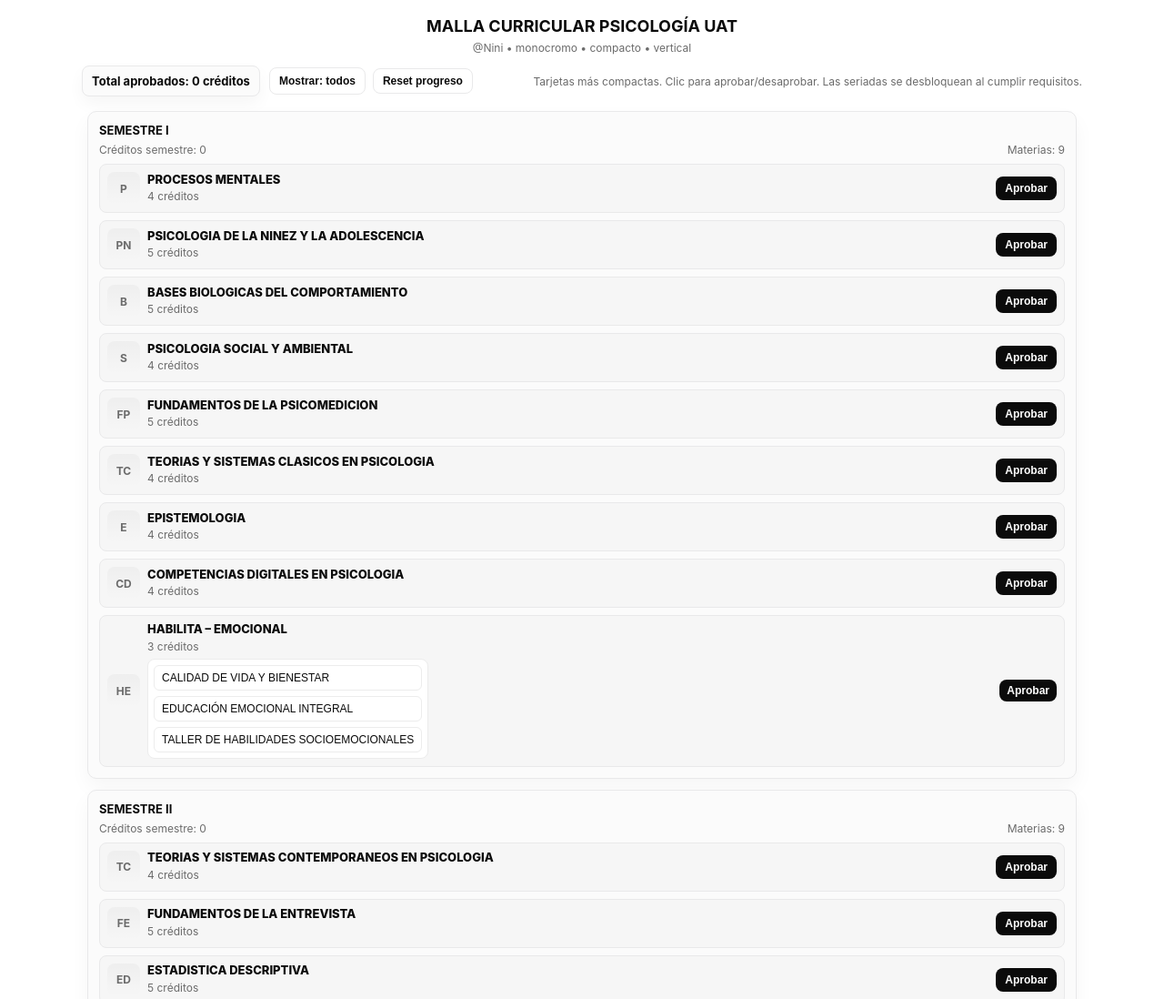
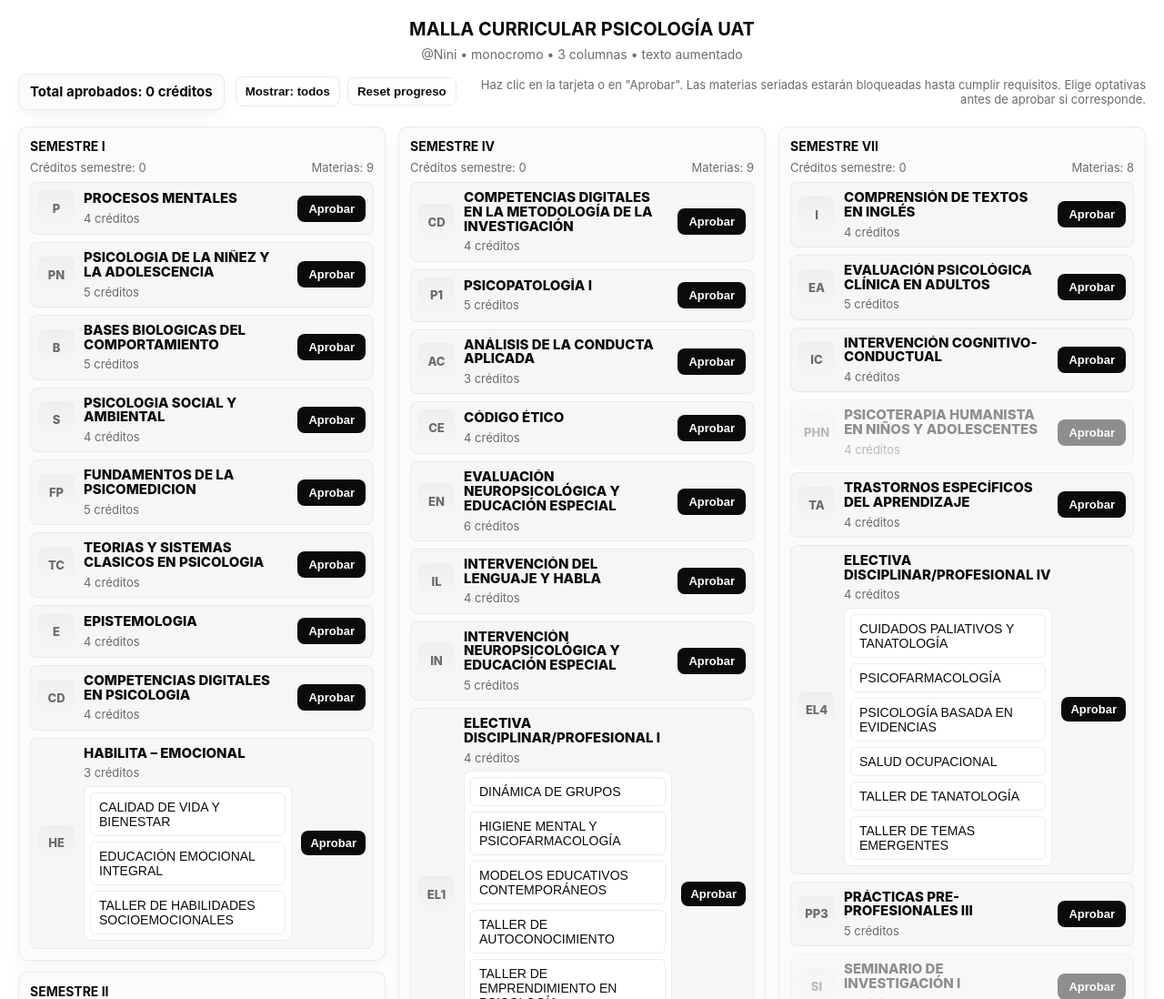
Before and after one commit to hanwiwi/psicolog-a-malla-uat-nini, a plain HTML site: page index.html in a window 1280 px wide. Shown: the top 1098 px of the page at 91% size. Drawn offline with Linux system fonts and the light colour scheme.

Commit message:
Update index.html

```diff
--- a/index.html
+++ b/index.html
@@ -3,7 +3,7 @@
 <head>
 <meta charset="utf-8" />
 <meta name="viewport" content="width=device-width,initial-scale=1" />
-<title>Malla Psicología UAT — @Nini (compacto, vertical)</title>
+<title>Malla Psicología UAT — @Nini (3 columnas)</title>
 <style>
   :root{
     --bg:#ffffff;
@@ -16,6 +16,8 @@
     --shadow: rgba(6,10,15,0.04);
     --opt-bg:#ffffff;
     --opt-border:#ececec;
+    --gap:14px;
+    --font-size:15px; /* ligeramente más grande */
   }
   *{box-sizing:border-box}
   body{
@@ -23,62 +25,84 @@
     font-family: Inter, system-ui, -apple-system, "Segoe UI", Roboto, Arial;
     background:var(--bg);
     color:var(--text);
-    padding:18px;
+    padding:20px;
     -webkit-font-smoothing:antialiased;
-    font-size:13px;
+    font-size:var(--font-size);
+    line-height:1.25;
   }
 
-  header{max-width:1100px;margin:0 auto 10px;text-align:center}
-  header h1{margin:0;font-size:18px}
-  header p{margin:6px 0 0;color:var(--muted);font-size:12px}
+  header{max-width:1300px;margin:0 auto 12px;text-align:center}
+  header h1{margin:0;font-size:20px}
+  header p{margin:6px 0 0;color:var(--muted);font-size:14px}
 
-  .top{max-width:1100px;margin:12px auto 16px;display:flex;gap:10px;align-items:center;flex-wrap:wrap;justify-content:space-between}
-  .counter{background:var(--panel);padding:8px 10px;border-radius:8px;border:1px solid var(--border);font-weight:700;box-shadow:0 8px 18px var(--shadow);font-size:13px}
+  .top{max-width:1300px;margin:12px auto 18px;display:flex;gap:12px;align-items:center;flex-wrap:wrap;justify-content:space-between}
+  .counter{background:var(--panel);padding:10px 12px;border-radius:9px;border:1px solid var(--border);font-weight:700;box-shadow:0 8px 18px var(--shadow)}
   .controls{display:flex;gap:8px;align-items:center}
-  .btn{background:transparent;border:1px solid var(--border);padding:7px 10px;border-radius:8px;cursor:pointer;color:var(--text);font-weight:600;font-size:12px}
+  .btn{background:transparent;border:1px solid var(--border);padding:8px 10px;border-radius:9px;cursor:pointer;color:var(--text);font-weight:600}
   .btn.primary{background:var(--text);color:#fff;border:0}
-  .instructions{color:var(--muted);font-size:12px;flex:1;text-align:right}
+  .instructions{color:var(--muted);font-size:13px;flex:1;text-align:right}
 
-  main{max-width:1100px;margin:0 auto;display:flex;flex-direction:column;gap:12px;padding:0 6px}
+  /* Grid de 3 columnas */
+  .grid{
+    max-width:1300px;
+    margin:0 auto;
+    display:grid;
+    grid-template-columns:repeat(3, 1fr);
+    gap:var(--gap);
+    align-items:start;
+  }
+
+  /* Cada columna tendrá semestres apilados */
+  .col{display:flex;flex-direction:column;gap:12px}
 
   .semester{background:var(--panel);border-radius:10px;padding:12px;border:1px solid var(--border);box-shadow:0 10px 22px var(--shadow)}
-  .semester h2{margin:0 0 6px;text-transform:uppercase;font-size:13px}
-  .sem-info{display:flex;justify-content:space-between;gap:10px;color:var(--muted);font-size:12px;margin-bottom:8px}
+  .semester h2{margin:0 0 6px;text-transform:uppercase;font-size:14px}
+  .sem-info{display:flex;justify-content:space-between;gap:10px;color:var(--muted);font-size:13px;margin-bottom:8px}
 
   .subjects{display:flex;flex-direction:column;gap:8px}
 
   /* COMPACT CARD */
-  .card{background:var(--card);border-radius:8px;padding:8px;display:flex;gap:8px;border:1px solid var(--border);align-items:center;transition:transform .12s;cursor:pointer}
+  .card{background:var(--card);border-radius:8px;padding:8px;display:flex;gap:10px;border:1px solid var(--border);align-items:center;transition:transform .12s;cursor:pointer}
   .card:hover{transform:translateY(-2px)}
   .card.locked{opacity:0.45;cursor:not-allowed;transform:none}
   .card.checked{background:var(--card-checked);text-decoration:line-through;color:var(--text)}
 
-  .left{display:flex;gap:8px;align-items:center;flex:1;min-width:0}
-  .badge{min-width:36px;height:36px;border-radius:8px;background:linear-gradient(180deg,rgba(0,0,0,0.03),transparent);display:flex;align-items:center;justify-content:center;font-weight:700;color:var(--muted);font-size:12px;padding:6px;flex-shrink:0}
+  .left{display:flex;gap:10px;align-items:center;flex:1;min-width:0}
+  .badge{min-width:40px;height:40px;border-radius:8px;background:linear-gradient(180deg,rgba(0,0,0,0.03),transparent);display:flex;align-items:center;justify-content:center;font-weight:800;color:var(--muted);font-size:13px;padding:6px;flex-shrink:0}
   .meta{display:flex;flex-direction:column;min-width:0}
-  .name{font-weight:800;font-size:13px;line-height:1.05;overflow:hidden;text-overflow:ellipsis}
-  .credits{font-size:12px;color:var(--muted);margin-top:4px}
+  .name{font-weight:800;font-size:15px;line-height:1.05;overflow:hidden;text-overflow:ellipsis}
+  .credits{font-size:13px;color:var(--muted);margin-top:6px}
 
   .actions{display:flex;flex-direction:column;gap:6px;align-items:flex-end;flex-shrink:0}
-  .approve{background:var(--text);color:white;border:0;padding:6px 10px;border-radius:8px;cursor:pointer;font-weight:700;font-size:12px}
-  .approve.small{padding:5px 8px;font-size:12px}
+  .approve{background:var(--text);color:white;border:0;padding:7px 12px;border-radius:8px;cursor:pointer;font-weight:800;font-size:13px}
+  .approve.small{padding:6px 10px;font-size:13px}
 
-  /* optativas compactas: vertical, pero más pequeñas */
+  /* optativas compactas: vertical */
   .opt-block{background:var(--opt-bg);border:1px solid var(--opt-border);padding:6px;border-radius:8px;margin-top:6px;width:100%}
   .opt-group{display:flex;flex-direction:column;gap:6px}
-  .opt{background:#fff;border-radius:6px;padding:6px 8px;border:1px solid var(--opt-border);font-size:12px;cursor:pointer;color:var(--text);text-align:left;width:100%}
+  .opt{background:#fff;border-radius:6px;padding:7px 9px;border:1px solid var(--opt-border);font-size:14px;cursor:pointer;color:var(--text);text-align:left;width:100%}
   .opt.selected{background:var(--text);color:#fff;border-color:transparent}
 
-  footer{text-align:center;margin-top:12px;color:var(--muted);font-size:12px}
-  .reset{background:transparent;border:1px solid var(--border);padding:6px 10px;border-radius:8px;cursor:pointer}
-  @media(max-width:820px){ .instructions{display:block;text-align:left;width:100%;margin-top:8px} .actions{align-items:flex-start} }
+  footer{text-align:center;margin-top:16px;color:var(--muted);font-size:13px}
+  .reset{background:transparent;border:1px solid var(--border);padding:7px 10px;border-radius:8px;cursor:pointer}
+
+  /* Responsive: 2 columnas y luego 1 */
+  @media(max-width:1100px){
+    .grid{grid-template-columns:repeat(2,1fr)}
+  }
+  @media(max-width:720px){
+    :root{--font-size:14px}
+    .grid{grid-template-columns:1fr}
+    .instructions{display:block;text-align:left;width:100%;margin-top:8px}
+    .actions{align-items:flex-start}
+  }
 </style>
 </head>
 <body>
 
 <header>
   <h1>MALLA CURRICULAR PSICOLOGÍA UAT</h1>
-  <p>@Nini • monocromo • compacto • vertical</p>
+  <p>@Nini • monocromo • 3 columnas • texto aumentado</p>
 </header>
 
 <div class="top" role="region" aria-label="Controles">
@@ -87,11 +111,14 @@
     <button class="btn" id="show-all">Mostrar: todos</button>
     <button class="btn reset" id="reset">Reset progreso</button>
   </div>
-  <div class="instructions">Tarjetas más compactas. Clic para aprobar/desaprobar. Las seriadas se desbloquean al cumplir requisitos.</div>
+  <div class="instructions">Haz clic en la tarjeta o en "Aprobar". Las materias seriadas estarán bloqueadas hasta cumplir requisitos. Elige optativas antes de aprobar si corresponde.</div>
 </div>
 
-<main id="main">
+<!-- GRID PRINCIPAL: 3 COLUMNAS -->
+<div class="grid">
 
+  <!-- COLUMNA 1: Semestres 1-3 -->
+  <div class="col">
     <!-- SEMESTRE I -->
     <section class="semester" data-sem="1">
       <h2>SEMESTRE I</h2>
@@ -224,7 +251,10 @@
         </article>
       </div>
     </section>
+  </div>
 
+  <!-- COLUMNA 2: Semestres 4-6 -->
+  <div class="col">
     <!-- SEMESTRE IV -->
     <section class="semester" data-sem="4">
       <h2>SEMESTRE IV</h2>
@@ -395,7 +425,10 @@
         <article class="card" data-id="metodologia_ii" data-credits="4" data-req="metodologia_i"><div class="left"><div class="badge">MII</div><div class="meta"><div class="name">METODOLOGÍA DE LA INVESTIGACIÓN II</div><div class="credits">4 créditos</div></div></div><div class="actions"><button class="approve">Aprobar</button></div></article>
       </div>
     </section>
+  </div>
 
+  <!-- COLUMNA 3: Semestres 7-9 -->
+  <div class="col">
     <!-- SEMESTRE VII -->
     <section class="semester" data-sem="7">
       <h2>SEMESTRE VII</h2>
@@ -488,15 +521,16 @@
         <article class="card" data-id="presentacion_proyecto_final" data-credits="5"><div class="left"><div class="badge">PF</div><div class="meta"><div class="name">PRESENTACIÓN DEL PROYECTO FINAL</div><div class="credits">5 créditos</div></div></div><div class="actions"><button class="approve">Aprobar</button></div></article>
       </div>
     </section>
+  </div>
 
-</main>
+</div>
 
 <footer><p>Guardado en el navegador • Firma: @Nini</p></footer>
 
 <script>
 /* ---------- LocalStorage keys ---------- */
-const LS_APPROVED = "malla_approved_nini_compact_v1";
-const LS_OPTIONS = "malla_options_nini_compact_v1";
+const LS_APPROVED = "malla_approved_nini_3col_v1";
+const LS_OPTIONS = "malla_options_nini_3col_v1";
 
 /* Helpers */
 function loadApproved(){ try{ return new Set(JSON.parse(localStorage.getItem(LS_APPROVED) || "[]")); }catch(e){ return new Set(); } }
@@ -527,7 +561,7 @@
   return sub.req.every(rid => approved.has(rid));
 }
 
-/* Compute credits */
+/* Compute credits totals */
 function computeCredits(approved){
   const per = {};
   let total = 0;
@@ -632,7 +666,7 @@
 
   // show-all
   document.getElementById('show-all').addEventListener('click', ()=>{
-    alert("Los 9 semestres se muestran en bloques verticales y compactos.");
+    alert("Los 9 semestres se muestran abajo organizados en 3 columnas. En móvil se apilan.");
   });
 }
 
```
Lines whose indentation alone changed are shown as unchanged.
